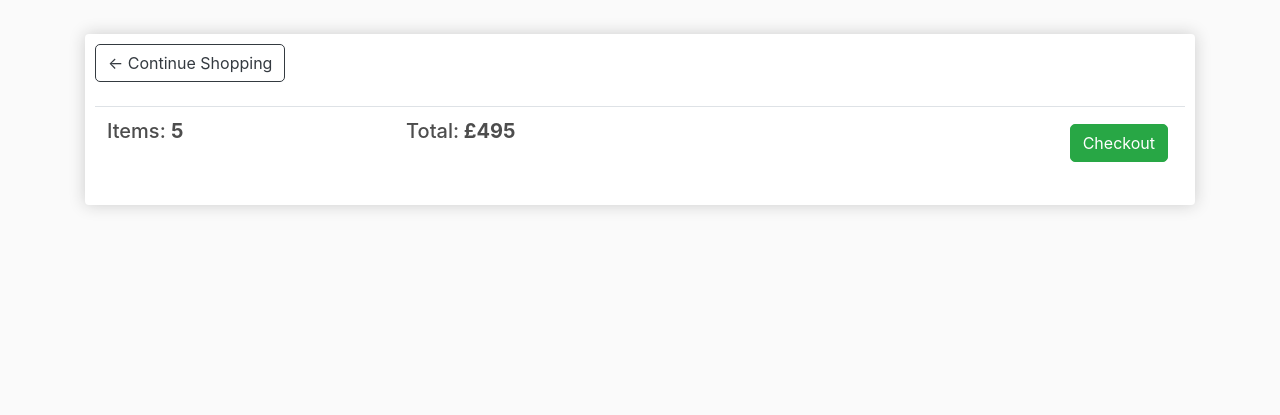
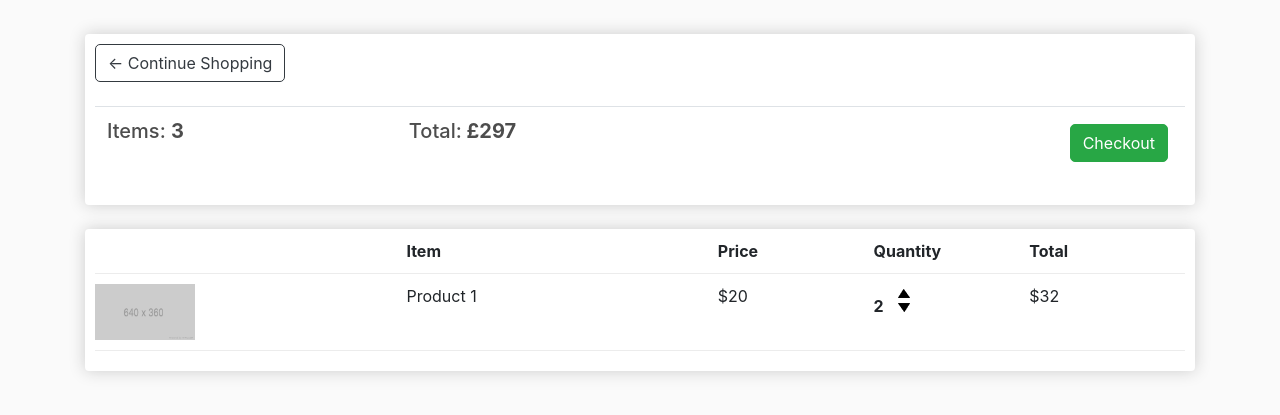
Before and after one commit to Cloud-Monkey/micro-e-commerce-django-paypal, a Django app: page /cart/ in a window 1280 px wide. Shown: the part 86-501 px from the top of the page. Run offline with Django 4.2, Linux system fonts and the light colour scheme; lists and menus that the app fills with data are empty; some libraries are stand-ins or nearby versions.

Commit message:
add: cart rows and placeholder text and images

```diff
--- a/store/templates/store/cart.html
+++ b/store/templates/store/cart.html
@@ -4,18 +4,48 @@
 	<div class="row">
 		<div class="col-lg-12">
 			<div class="box-element">
+
 				<a  class="btn btn-outline-dark" href="{% url 'store' %}">&#x2190; Continue Shopping</a>
+
 				<br>
 				<br>
 				<table class="table">
 					<tr>
-                         <th><h5>Items: <strong>5</strong></h5></th>
-                         <th><h5>Total:<strong> £495</strong></h5></th>
+						<th><h5>Items: <strong>3</strong></h5></th>
+						<th><h5>Total:<strong> £297</strong></h5></th>
 						<th>
 							<a  style="float:right; margin:5px;" class="btn btn-success" href="{% url 'checkout' %}">Checkout</a>
 						</th>
 					</tr>
 				</table>
+
+			</div>
+
+			<br>
+			<div class="box-element">
+				<div class="cart-row">
+					<div style="flex:2"></div>
+					<div style="flex:2"><strong>Item</strong></div>
+					<div style="flex:1"><strong>Price</strong></div>
+					<div style="flex:1"><strong>Quantity</strong></div>
+					<div style="flex:1"><strong>Total</strong></div>
+				</div>
+
+				<div class="cart-row">
+					<div style="flex:2"><img class="row-image" src="{% static 'images/placeholder.png' %}"></div>
+					<div style="flex:2"><p>Product 1</p></div>
+					<div style="flex:1"><p>$20</p></div>
+					<div style="flex:1">
+						<p class="quantity">2</p>
+						<div class="quantity">
+							<img class="chg-quantity" src="{% static  'images/arrow-up.png' %}">
+
+							<img class="chg-quantity" src="{% static  'images/arrow-down.png' %}">
+						</div>
+					</div>
+					<div style="flex:1"><p>$32</p></div>
+				</div>
+
 			</div>
 		</div>
 	</div>
```
Also changed, not shown: static/images/arrow-down.png (renamed from static/images/2+arrow-down.png), static/images/arrow-up.png (renamed from static/images/3+arrow-up.png). Lines whose indentation alone changed are shown as unchanged.
